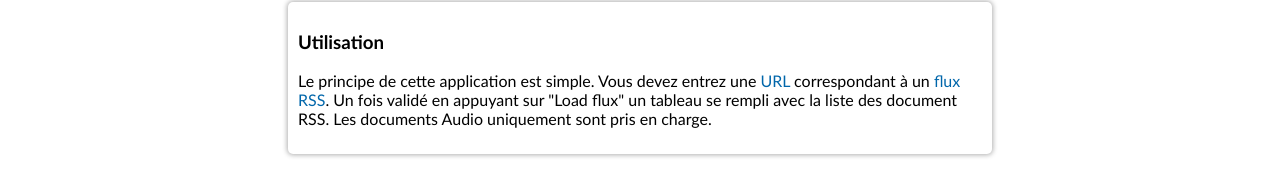
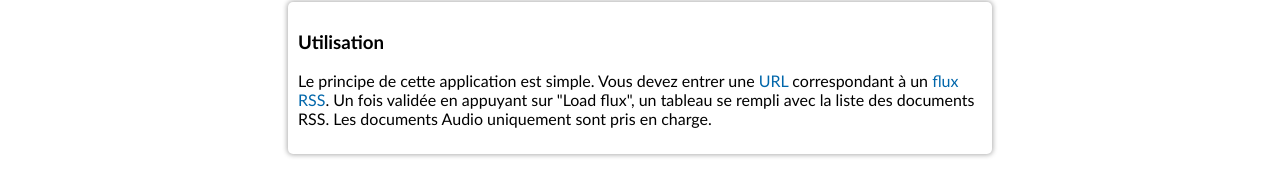
Before and after one commit to AdrienCstl/ProjetJS, a plain HTML site: page documentation.html in a window 1280 px wide. Shown: the part 189-367 px from the top of the page. Drawn offline with Linux system fonts and the light colour scheme.

Commit message:
corrections

```diff
--- a/documentation.html
+++ b/documentation.html
@@ -20,7 +20,7 @@
     <hr>
     <div id="docP1">
       <h3>Utilisation</h3>
-      <p>Le principe de cette application est simple. Vous devez entrez une <a href="#">URL</a> correspondant à un <a href="#">flux RSS</a>. Un fois validé en appuyant sur "Load flux" un tableau se rempli avec la liste des document RSS. Les documents Audio uniquement sont pris en charge.</p>
+      <p>Le principe de cette application est simple. Vous devez entrer une <a href="#">URL</a> correspondant à un <a href="#">flux RSS</a>. Un fois validée en appuyant sur "Load flux", un tableau se rempli avec la liste des documents RSS. Les documents Audio uniquement sont pris en charge.</p>
     </div>
   </div>
 
```
